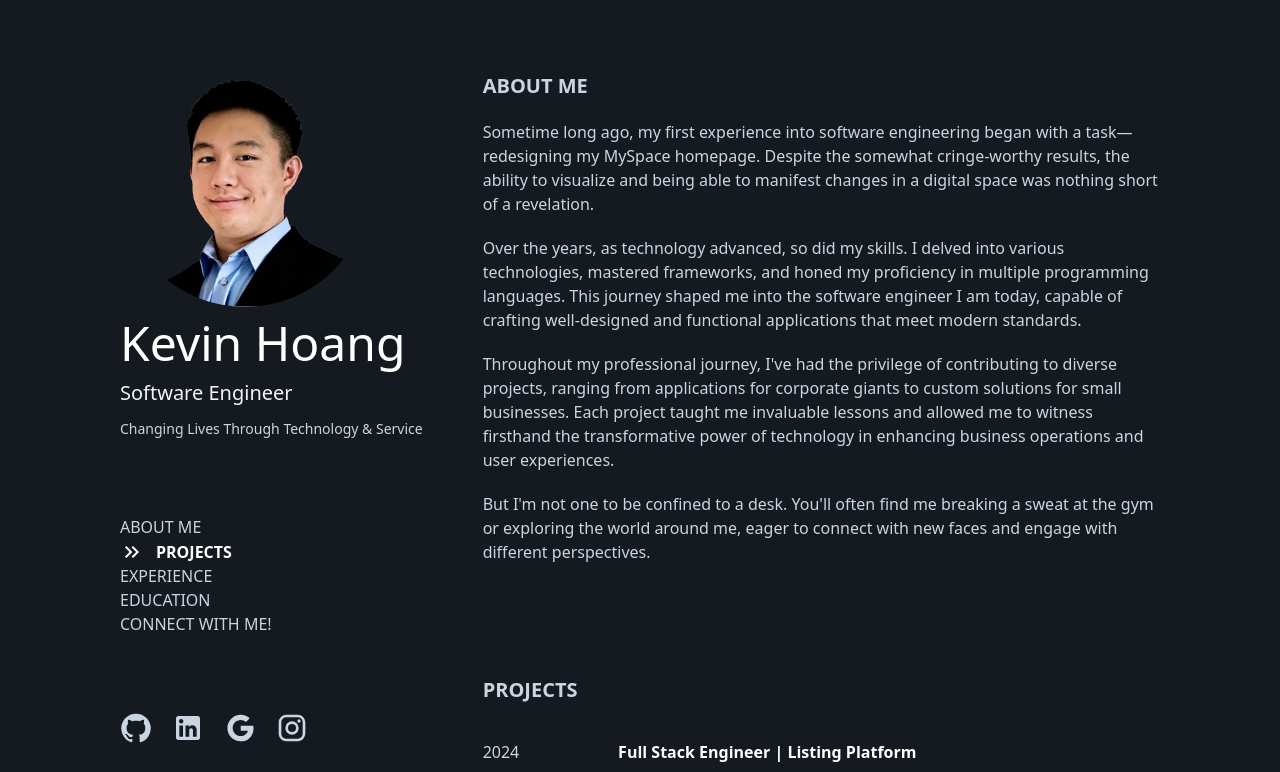
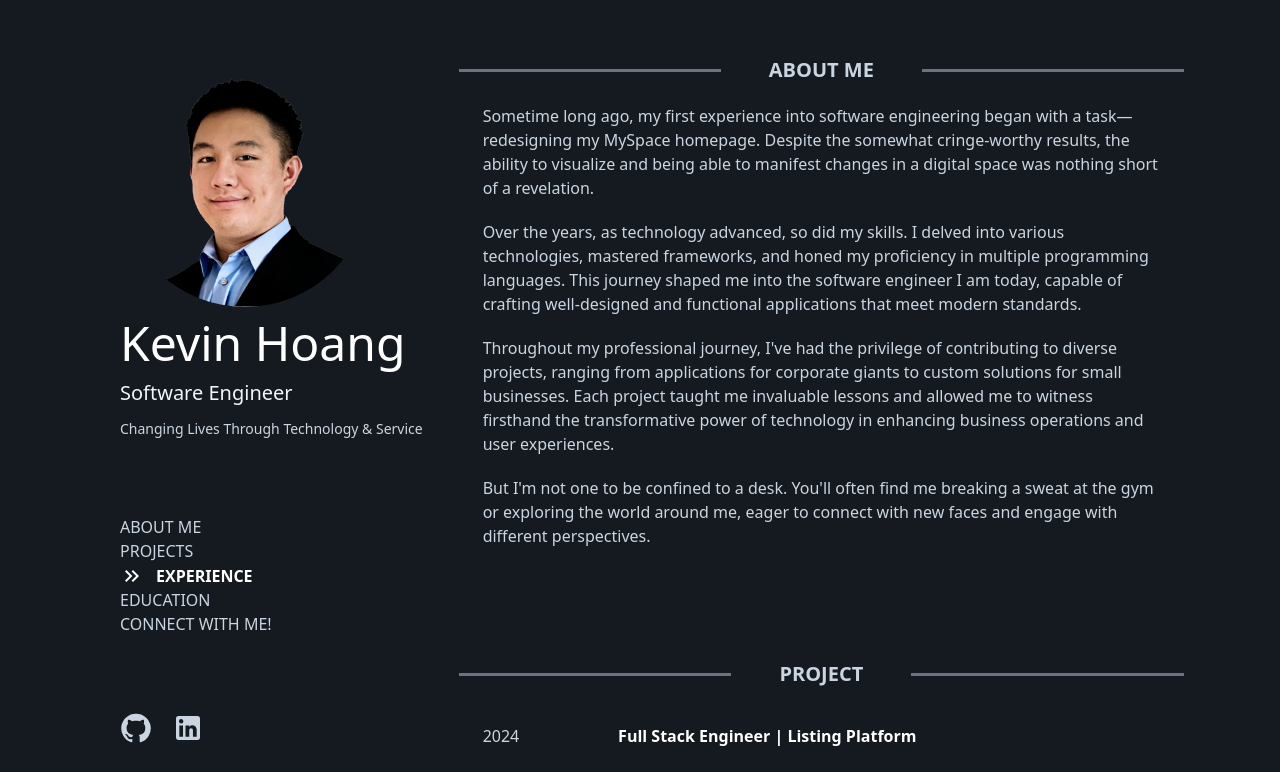
Before and after one commit to knhoang10/AboutMe, a Next.js app: page / in a window 1280 px wide. Shown: the top 772 px of the page. Built offline with nearby package versions, Linux system fonts and the light colour scheme.

Commit message:
Changed new headers and section formatting

```diff
--- a/src/app/style/constantStyles.tsx
+++ b/src/app/style/constantStyles.tsx
@@ -38,7 +38,7 @@ export const experienceSectionTitle = projectSectionTitle;
 export const educationSectionTitle = projectSectionTitle;
 
 // Section Containers
-export const aboutSectionStyle = `${padding} ${flexColSpaceBetweenDiv} ${spaceBetweenRightSections}`;
+export const aboutSectionStyle = `${flexColSpaceBetweenDiv} ${spaceBetweenRightSections}`;
 export const connectSectionStyle = `${padding} ${flexColSpaceBetweenDiv}`;
 
 
@@ -79,7 +79,7 @@ export const techStackContainerStyle = `flex flex-wrap gap-2`;
 // Button
 // Reusable button
 export const outerButtonStyle = `
-relative lg:w-[18%] w-[30%] bg-slate-800 rounded-lg overflow-hidden text-slate-300 px-5 py-2 group flex justify-center items-center
+relative lg:w-[31.5%] w-[30%] bg-slate-800 rounded-lg overflow-hidden text-slate-300 px-5 py-2 group flex justify-center items-center
 `;
 export const innerButtonStyle = `
 absolute w-0 rounded-lg group-hover:w-full rounded-lg transition-all ease-out duration-200 h-full bg-blue-700 left-0 top-0
--- a/src/app/transitionPage.tsx
+++ b/src/app/transitionPage.tsx
@@ -45,6 +45,16 @@ export default function TransitionPage() {
     }, 0);
   }, []);
 
+  // Header
+  const headerTitle = (titleName: string) => {
+    return (
+      <div className="bg-light-black relative flex items-center justify-center w-full">
+        <span className={`relative px-12 bg-inherit z-10 ${styles.newSectionTitle}`}>{titleName}</span>
+        <div className="absolute w-full h-[3px] bg-gray-500"></div>
+      </div>
+    )
+  };
+
   return (
     <>
       <div className={`app ${styles.appStyle} ${fadeText ? 'opacity-100' : 'opacity-0'}`}>
@@ -61,8 +71,8 @@ export default function TransitionPage() {
           <div className={`social-media ${styles.socialMediaSectionStyle}`}>
             <a href='https://github.com/knhoang10' target='_blank' className={`github-icon ${styles.iconStyle}`}><GitHubIcon style={styles.muiIconStyle} /></a>
             <a href='https://www.linkedin.com/in/knhoangre/' target='_blank' className={`linkedin-icon ${styles.iconStyle}`}><LinkedInIcon style={styles.muiIconStyle} /></a>
-            <a href='https://g.co/kgs/dPsN3F' target='_blank' className={`linkedin-icon ${styles.iconStyle}`}><GoogleIcon style={styles.muiIconStyle} /></a>
-            <a href='https://www.instagram.com/knhoangre/' target='_blank' className={`instagram-icon ${styles.iconStyle}`}><InstagramIcon style={styles.muiIconStyle} /></a>
+            {/* <a href='https://g.co/kgs/dPsN3F' target='_blank' className={`linkedin-icon ${styles.iconStyle}`}><GoogleIcon style={styles.muiIconStyle} /></a>
+            <a href='https://www.instagram.com/knhoangre/' target='_blank' className={`instagram-icon ${styles.iconStyle}`}><InstagramIcon style={styles.muiIconStyle} /></a> */}
           </div>
         </div>
 
@@ -71,39 +81,44 @@ export default function TransitionPage() {
 
           {/* About Me Section */}
           <section className={`about-section ${styles.aboutSectionStyle}`}>
-            <p className={`about-me ${styles.newSectionTitle}`}>ABOUT ME</p>
-            {aboutMeData.map((aboutMe, index) => <p key={index} className='about-me-detail'>{aboutMe.text}</p>)}
+            {headerTitle('ABOUT ME')}
+            {/* <p className={`about-me ${styles.newSectionTitle}`}>ABOUT ME</p> */}
+            {aboutMeData.map((aboutMe, index) => <p key={index} className={`about-me-detail ${styles.horizontalPadding}`}>{aboutMe.text}</p>)}
           </section>
 
           {/* Project Section */}
           <section className={`projects ${styles.projectSectionStyle}`}>
-            <p className={`${styles.projectSectionTitle}`}>PROJECTS</p>
+            {headerTitle('PROJECT')}
+            {/* <p className={`${styles.projectSectionTitle}`}>PROJECTS</p> */}
             {projectData.map((project, index) => <Project key={index} projectInfo={project} />)}
           </section>
 
           {/* Experience Section */}
           <section className={`experiences ${styles.experienceSectionStyle}`}>
-            <p className={`${styles.experienceSectionTitle}`}>EXPERIENCE</p>
+            {headerTitle('EXPERIENCE')}
+            {/* <p className={`${styles.experienceSectionTitle}`}>EXPERIENCE</p> */}
             {experienceData.map((experience, index) => <Experience key={index} experienceInfo={experience} />)}
           </section>
 
           {/* Education Section */}
           <section className={`educations ${styles.educationSectionStyle}`}>
-            <p className={`${styles.educationSectionTitle}`}>EDUCATION</p>
+            {headerTitle('EDUCATION')}
+            {/* <p className={`${styles.educationSectionTitle}`}>EDUCATION</p> */}
             {educationData.map((education, index) => <Education key={index} educationInfo={education} />)}
           </section>
 
 
           {/* Connect With Me Section */}
           <section className={`connect-with-me-section ${styles.connectSectionStyle}`}>
-            <p className={`connect-with-me ${styles.newSectionTitle}`}>CONNECT WITH ME!</p>
-            {connectWithMeData.map((connectWithMe, index) => <p key={index} className='connect-with-me-detail'>{connectWithMe.text}</p>)}
-            <div className={`redirect-buttons flex flex-row flex-wrap gap-4`}>
+            {headerTitle('CONNECT WITH ME!')}
+            {/* <p className={`connect-with-me ${styles.newSectionTitle}`}>CONNECT WITH ME!</p> */}
+            {connectWithMeData.map((connectWithMe, index) => <p key={index} className={`connect-with-me-detail ${styles.horizontalPadding}`}>{connectWithMe.text}</p>)}
+            <div className={`redirect-buttons flex flex-row flex-wrap gap-4 ${styles.horizontalPadding}`}>
               <ButtonStyle text='Call' className='call-redirect-button' redirectLink='tel:8606822251' />
-              <ButtonStyle text='Email' className='Email-redirect-button' redirectLink='mailto:knhoang10@gmail.com' />
+              <ButtonStyle text='Email' className='email-redirect-button' redirectLink='mailto:knhoang10@gmail.com' />
               <ButtonStyle text='Resume' className='resume-redirect-button' redirectLink='https://drive.google.com/file/d/1DDo1BzYQkYhMWH0VogBXw1_CRibEKn0y/view?usp=sharing' />
-              <ButtonStyle text='GitHub' className='github-redirect-button' redirectLink='https://github.com/knhoang10' />
-              <ButtonStyle text='LinkedIn' className='linkedin-redirect-button' redirectLink='https://www.linkedin.com/in/knhoangre/' />
+              {/* <ButtonStyle text='GitHub' className='github-redirect-button' redirectLink='https://github.com/knhoang10' />
+              <ButtonStyle text='LinkedIn' className='linkedin-redirect-button' redirectLink='https://www.linkedin.com/in/knhoangre/' /> */}
             </div>
           </section>
         </div>
```
